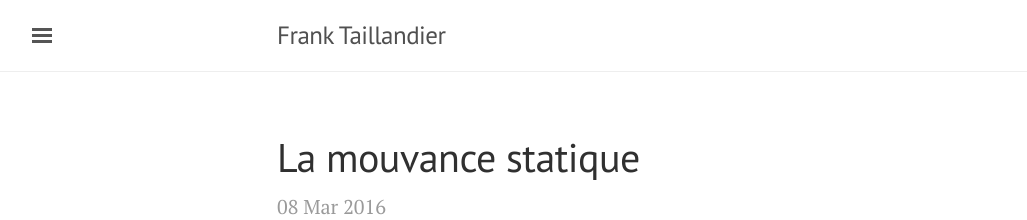
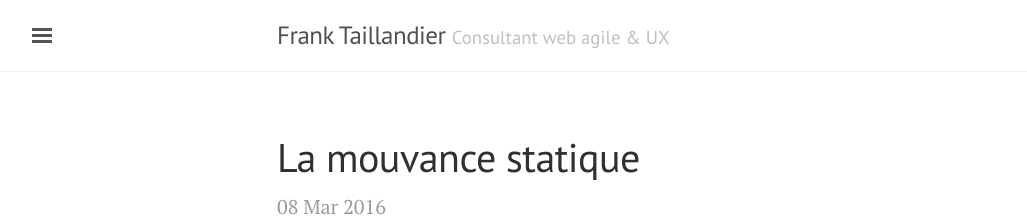
Before and after one commit to DirtyF/frank.taillandier.me, a Jekyll site: the page built from index.html, in a window 1280 px wide. Shown: the top 220 px of the page, without its empty margins (3-1030 px from the left). Built offline with Jekyll 4.4.1, drawn with Linux system fonts in a browser that asks for light colours; the list of posts is cut into pages by our own code.

Commit message:
affichage de la description

```diff
--- a/_layouts/default.html
+++ b/_layouts/default.html
@@ -18,7 +18,7 @@ layout: compress
         <div class="container">
           <h3 class="masthead-title">
             <a href="{{ site.baseurl }}/" title="Home">{{ site.title }}</a>
-            <small>{{ site.tagline }}</small>
+            <small>{{ site.description }}</small>
           </h3>
         </div>
       </div>
```
Also changed, not shown: 1 other file.
